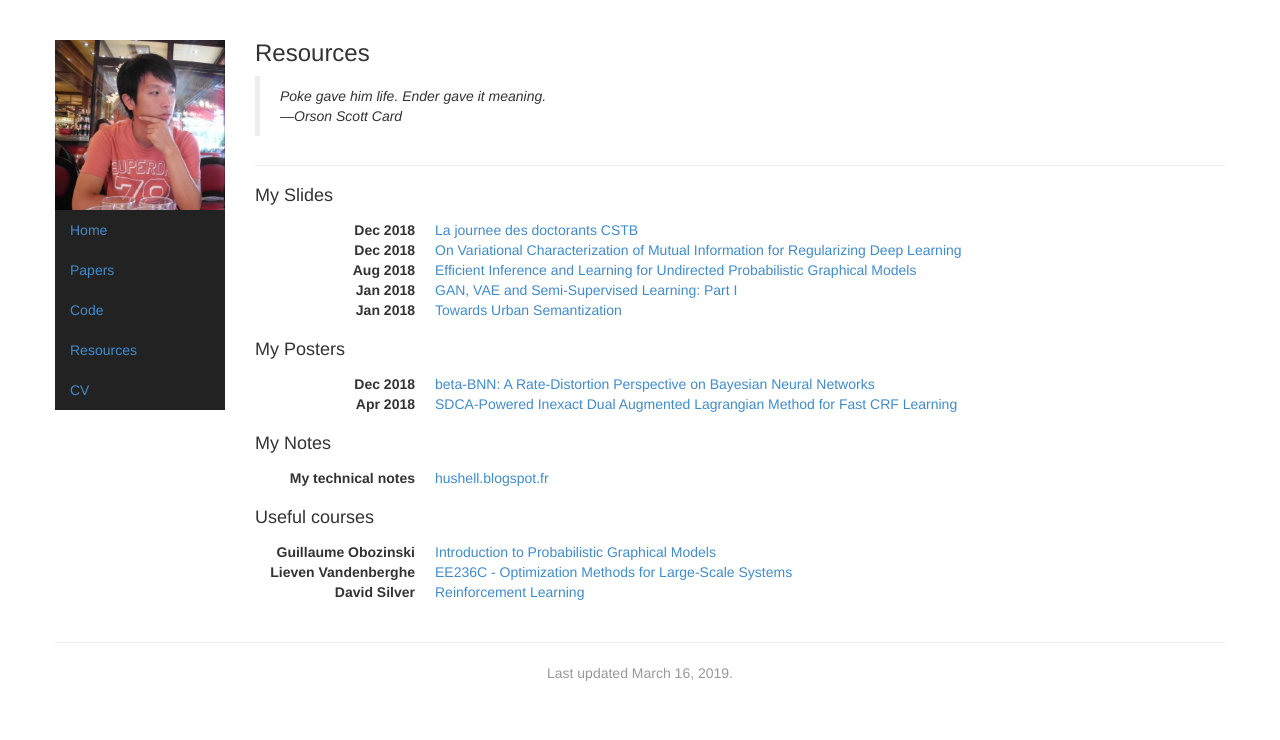
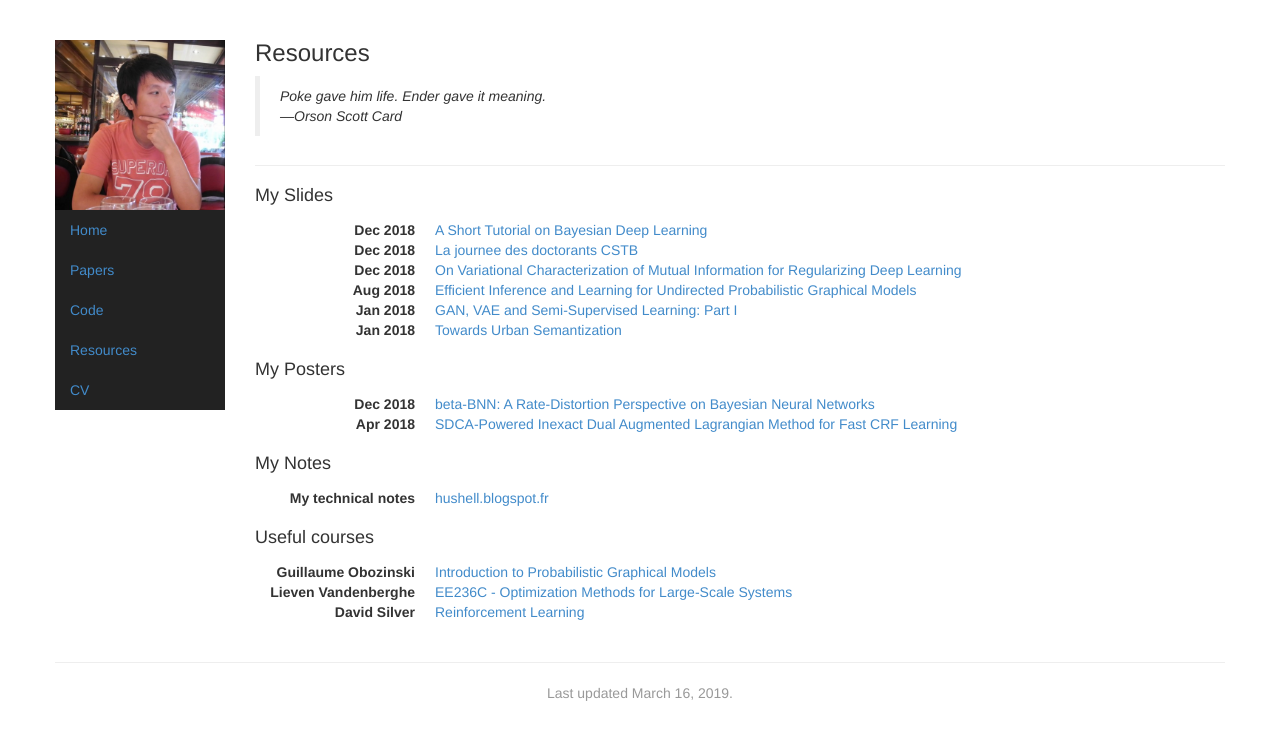
Before and after one commit to hushell/hushell.github.io, a Jekyll site: the page built from personal.html, in a window 1280 px wide. Shown: the top 740 px of the page. Built offline with Jekyll 4.4.1, drawn with Linux system fonts in a browser that asks for light colours.

Commit message:
add a slide

```diff
--- a/personal.html
+++ b/personal.html
@@ -10,6 +10,7 @@ picture: paris
 
 <h4>My Slides</h4>
 <dl class="dl-horizontal">
+    <dt>Dec 2018</dt><dd><a href="papers/feb_rg.pdf">A Short Tutorial on Bayesian Deep Learning</a></dd>
     <dt>Dec 2018</dt><dd><a href="papers/CSTB_JDD.pdf">La journee des doctorants CSTB</a></dd>
     <dt>Dec 2018</dt><dd><a href="papers/mutual_info.pdf">On Variational Characterization of Mutual Information for Regularizing Deep Learning</a></dd>
     <dt>Aug 2018</dt><dd><a href="papers/amazon_presentation.pdf">Efficient Inference and Learning for Undirected Probabilistic Graphical Models</a></dd>
```
Also changed, not shown: 1 other file.
